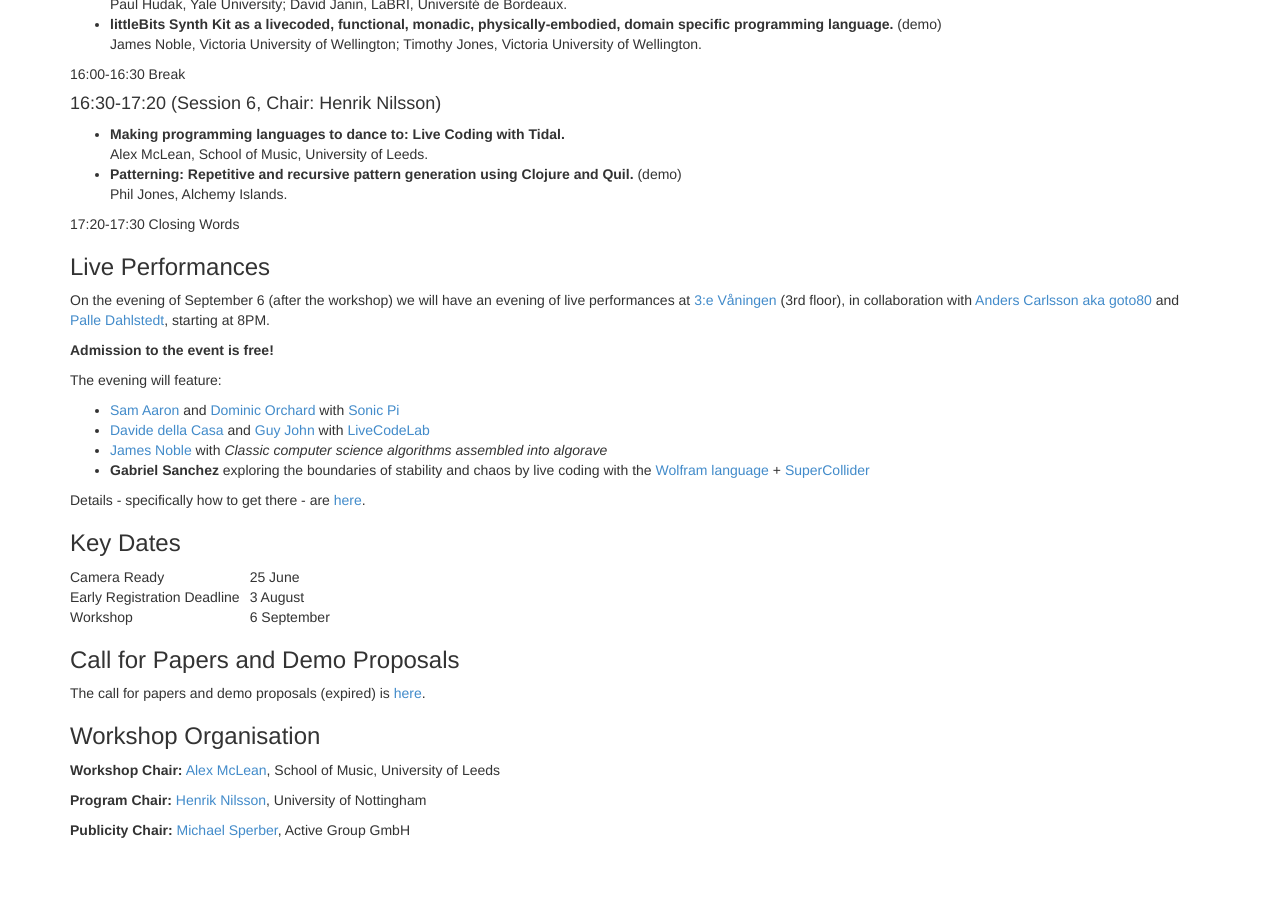
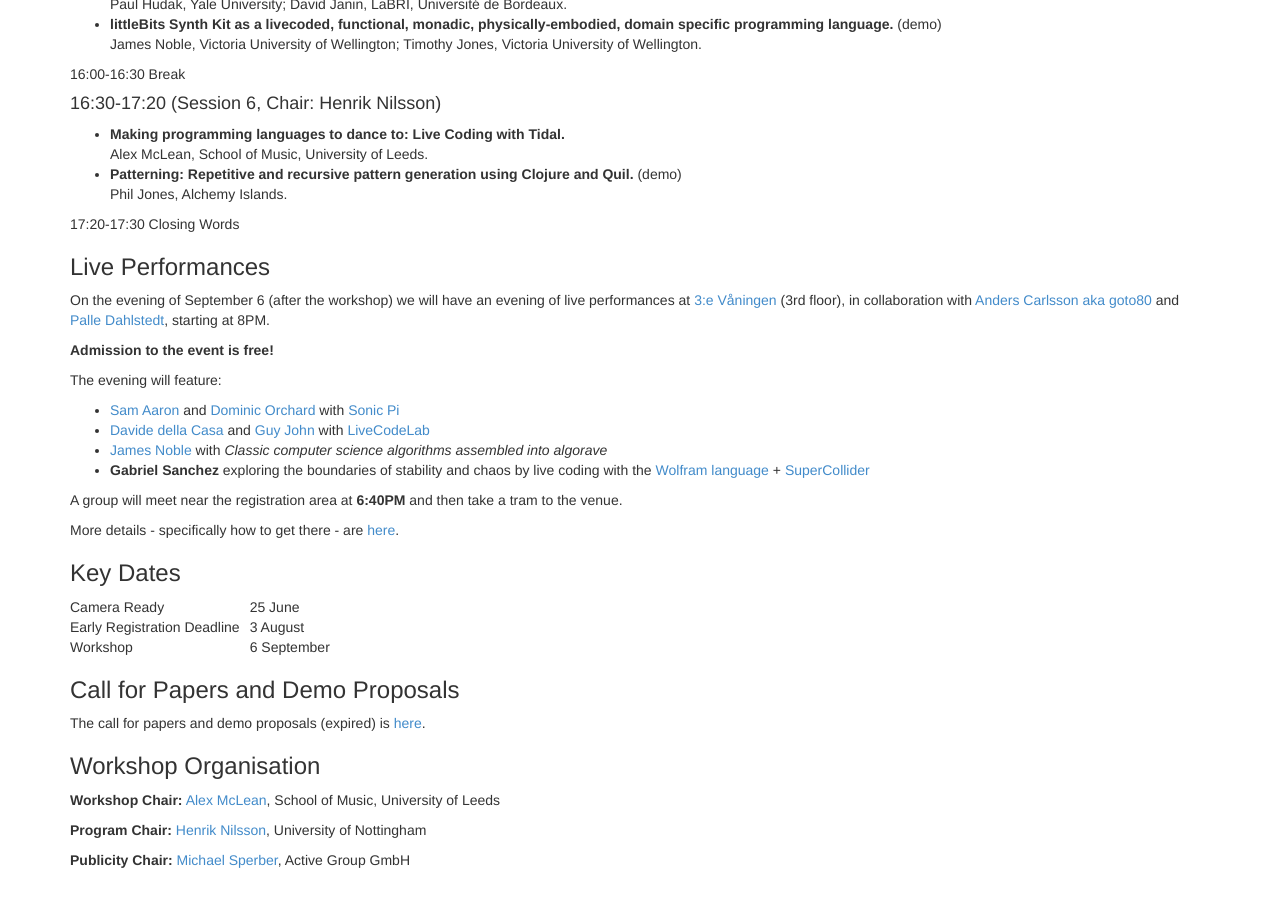
Before and after one commit to functional-art/functional-art.github.com, a Jekyll site: the page built from 2014/index.md, in a window 1280 px wide and 900 px high, scrolled down 1299 px. Built offline with Jekyll 4.4.1, drawn with Linux system fonts in a browser that asks for light colours; nearby versions of some CDN libraries; before the commit the page ends 2169 px from its top, so only the background shows below that.

Commit message:
Alex's performance.

```diff
--- a/2014/index.md
+++ b/2014/index.md
@@ -128,7 +128,10 @@
 * **Gabriel Sanchez** exploring the boundaries of stability and chaos by
   live coding with the [Wolfram language](http://www.wolfram.com/programming-cloud/) + [SuperCollider](http://supercollider.sourceforge.net/)
 
-Details - specifically how to get there - are [here](performance.html).
+A group will meet near the registration area at **6:40PM** and then
+take a tram to the venue.
+
+More details - specifically how to get there - are [here](performance.html).
 
 ### Key Dates
 
```
Also changed, not shown: 2014/alex-performance.md (added, +18 -0 lines), 2014/performance.md (+4 -1 lines).
